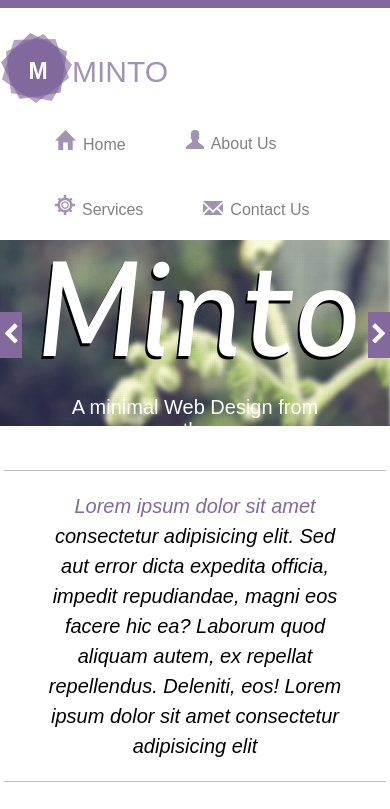
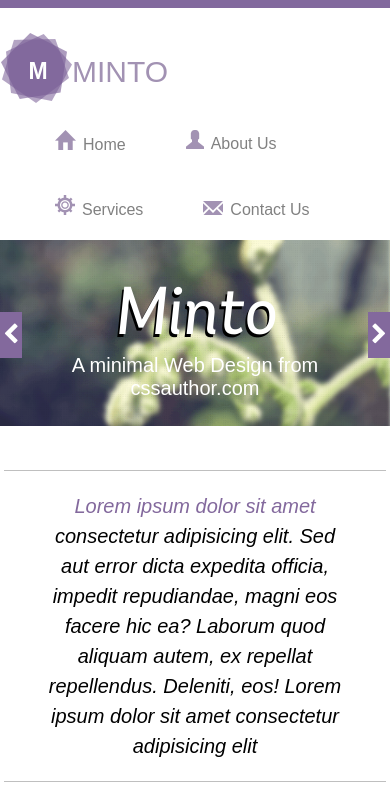
Before and after one commit to AndreiChornii/Minto, a plain HTML site: page index.html in a window 390 px wide. Shown: the top 809 px of the page. Drawn offline with Linux system fonts and the light colour scheme.

Commit message:
made ticks from axenov Minto

```diff
--- a/style.css
+++ b/style.css
@@ -357,6 +357,10 @@ footer .wrap{
         font-size: 20px;
     }
 
+    #banner #navigation #MintoText #minto{
+        font-size: 12vh;
+    }
+
     #banners_bottom #bn-left{
         width: 66%;
         margin: auto;
@@ -388,6 +392,10 @@ footer .wrap{
         font-size: 20px;
     }
 
+    #banner #navigation #MintoText #minto{
+        font-size: 8vh;
+    }
+
     #banners_bottom #bn-left{
         width: 66%;
         margin: auto;
```
